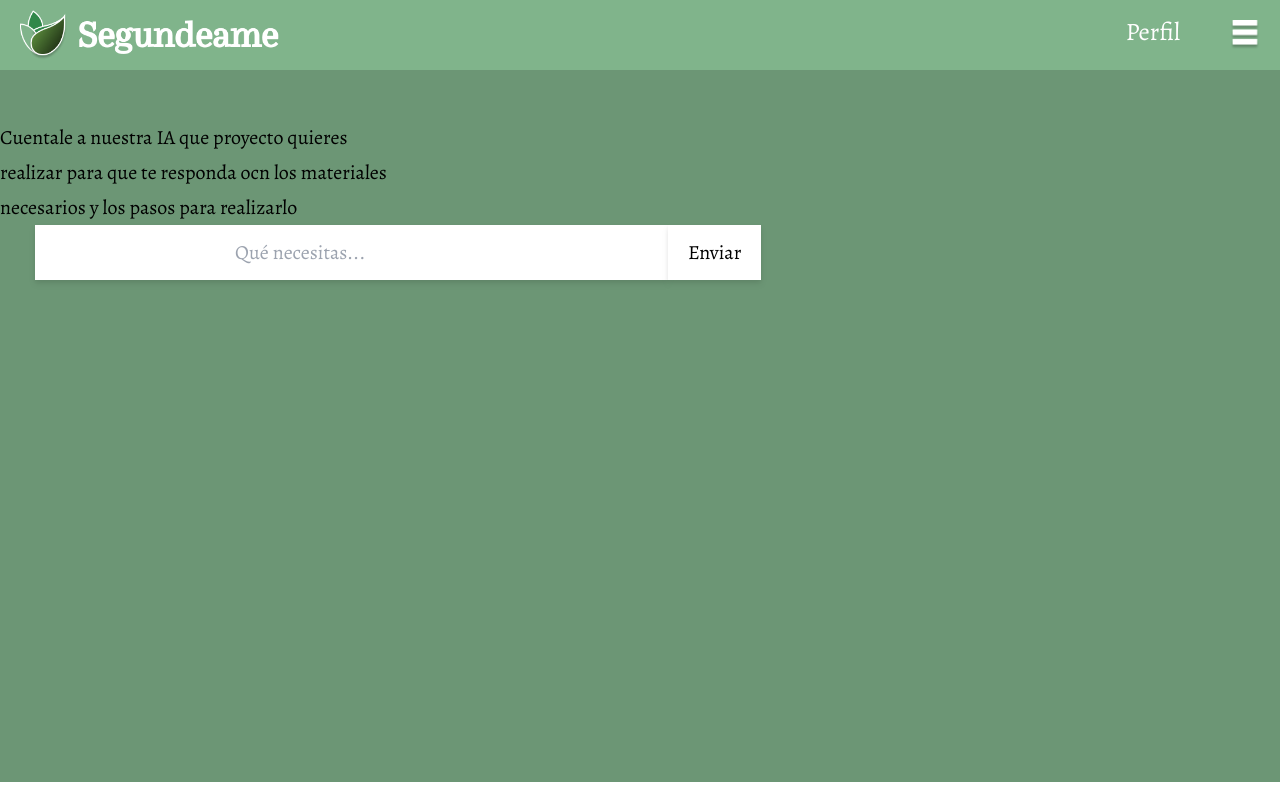
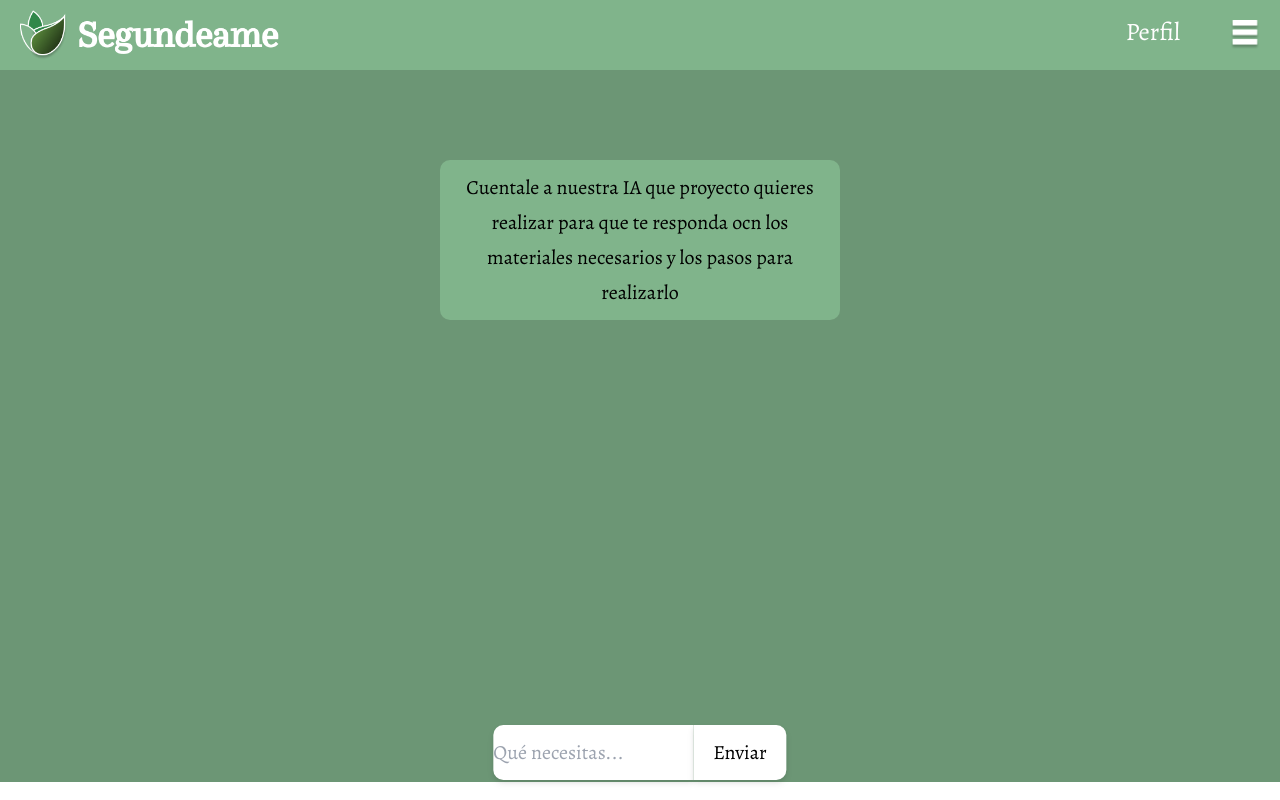
Before and after one commit to ilangar/Segundeame, a Next.js app in the folder segundeame/: page /ia in a window 1280 px wide. Built offline with nearby package versions, Linux system fonts and the light colour scheme.

Commit message:
Cambios en chatIA y subir materiales

```diff
--- a/segundeame/app/(material)/subir-material/page.jsx
+++ b/segundeame/app/(material)/subir-material/page.jsx
@@ -1,28 +1,27 @@
 export default function SubirMaterialesPage (){
     return(
         <main className="h-[70%]">
-        <div className="flex align-center justify-center mt-16 w-full flex-col overflow-hidden">
+        <div className="flex align-center justify-center mt-16 w-full flex-col overflow-hidden ">
             <form action="" className="flex align-center justify-center">
                 <fieldset className="flex align-center justify-center flex-col gap-y-2">
-                    <label htmlFor="" className="block border border-[#80B48B] rounded-md py-2 px-4 mr-2">Imagen (máximo 10)*
+                    <label htmlFor="" className="block border border-[#80B48B] rounded-md py-2 px-4 mr-2">Imagenes*
                         <input type="file" accept="image/*" multiple className="cursor-pointer" />
                     </label>
                     <label htmlFor="" className="block border border-[#80B48B] rounded-md py-2 px-4 mr-2">
-                        <input type="text" required placeholder="Materiales*"
-                        classNeame="border border-[#80B48B] rounded-md py-2 px-4 mr-2 focus:outline-none focus:ring-2 focus:ring-[#6C9675]"/>
+                        <input type="text" required placeholder="Materiales*" className="focus:outline-none w-full"/>
 
                     </label>
                     <label htmlFor="" className="block border border-[#80B48B] rounded-md py-2 px-4 mr-2">
-                        <input type="text" required placeholder="Descripción*"/>
+                        <input type="text" required placeholder="Descripción*" className="focus:outline-none w-full"/>
                     </label>
                     <div className="block border border-[#80B48B] rounded-md py-2 px-4 mr-2">
                         <label htmlFor="" className="block">Contacto:</label>
                         <div className="block">
                             <label htmlFor="" className="block">
-                                <input type="email" required placeholder="Email*"/>
+                                <input type="email" required placeholder="Email*" className="focus:outline-none w-full"/>
                             </label>
-                            <label htmlFor="" className="block">
-                                <input type="tel" placeholder="Telefono"/>
+                            <label htmlFor="" className="block ">
+                                <input type="tel" placeholder="Telefono" className="focus:outline-none w-full"/>
                             </label>
                         </div>
                     </div>
--- a/segundeame/app/components/chatIA.jsx
+++ b/segundeame/app/components/chatIA.jsx
@@ -28,29 +28,29 @@ const ChatIA = ({ onSearch }) => {
 
   return (
 
-    <div className="flex align-center justify-center flex-col ">
-      <div>
+    <div className="flex align-center justify-center flex-col   ">
+      <div className="fixed left-1/2 top-32 -translate-x-1/2 items-center ">
         {send ? (
-          <h1 className="flex align-center justify-center mt-10">Respuesta</h1>
+          <h1 >Respuesta</h1>
         ):(
-          <h1 className="flex align-center justify-center mt-10 w-[400px]">Cuentale a nuestra IA que proyecto quieres realizar para que te responda ocn los materiales necesarios y los pasos para realizarlo</h1>
+          <h1 className="flex text-center rounded-lg py-2 px-4 w-[400px] bg-[#80B48B]">Cuentale a nuestra IA que proyecto quieres realizar para que te responda ocn los materiales necesarios y los pasos para realizarlo</h1>
          )}
         </div>
-        <form onSubmit={handleSearchSubmit} className="flex items-center">
 
-          <input type="text"
+        <form onSubmit={handleSearchSubmit} className=" flex align-center items-center">
+          <div className=" fixed bottom-4 left-1/2 -translate-x-1/2 items-center">
+            <input type="text"
             placeholder="Qué necesitas..."
             value={searchTerm}
             onChange={handleSearchChange}
-            className=" flex ml-7 mb- py-2 px-40 focus:outline-none focus:ring-2 focus:ring-[#6C9675] drop-shadow-md"
+            className=" py-2 w-40 focus:outline-none drop-shadow-md rounded-l-lg"
           />
           <button
             type="submit"
-            className=" mb-[px] bg-white py-2 px-4 hover:bg-[#80B48B] focus:outline-none drop-shadow-md"
+            className=" bg-white py-2 px-4 hover:bg-[#80B48B] focus:outline-none drop-shadow-md rounded-r-lg"
             onClick = {handleSend}
-            >
-
-          Enviar</button>
+            >Enviar</button>
+          </div>
         </form>
     </div>
   )
```
